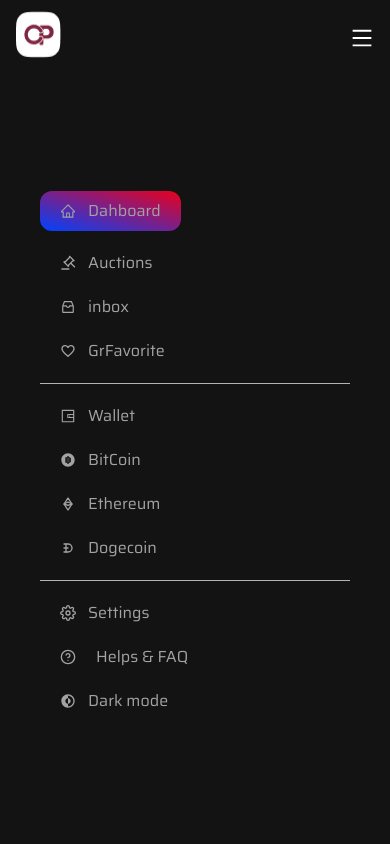
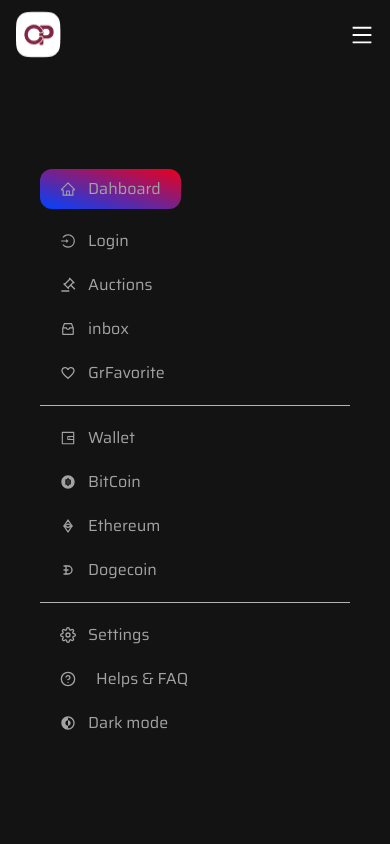
Before and after one commit to aimdexter/nft_landing, a Next.js app: page / in a window 390 px wide. Shown: the top 844 px of the page. Built offline with nearby package versions, Linux system fonts and the light colour scheme; no server answers.

Commit message:
fix: fixed the auth for mobile and google

```diff
--- a/components/navigation/NavbarMobile.jsx
+++ b/components/navigation/NavbarMobile.jsx
@@ -1,3 +1,4 @@
+import { signIn, signOut, useSession } from 'next-auth/react';
 import Image from 'next/image';
 import { useState } from 'react';
 import { IconContext } from 'react-icons';
@@ -5,6 +6,8 @@ import {
   AiOutlineClose,
   AiOutlineHome,
   AiOutlineInbox,
+  AiOutlineLogin,
+  AiOutlineLogout,
   AiOutlineMenu,
   AiOutlineWallet,
 } from 'react-icons/ai';
@@ -16,12 +19,13 @@ import { TbCurrencyDogecoin, TbCurrencyEthereum } from 'react-icons/tb';
 
 const NavbarMobile = () => {
   const [showNav, setShowNav] = useState(false);
+  const { data: session } = useSession();
 
   return (
     <>
       <nav className="fixed w-screen bg-bg1 top-0 z-50 lg:hidden flex items-center justify-between px-4 transition duration-500">
         <div className="z-50 flex justify-between w-screen py-2">
-          <div className="z-50 ">
+          <div className="z-50 flex items-center ">
             <Image
               loading="lazy"
               src="/images/logo.png"
@@ -29,6 +33,11 @@ const NavbarMobile = () => {
               width="53px"
               height="53px"
             />
+            {session ? (
+              <h1 className="text-gray1 font-bold">Hi {session.user.name}</h1>
+            ) : (
+              <h1 className="text-gray1 font-bold"></h1>
+            )}
           </div>
           <button className="z-10">
             {showNav ? (
@@ -56,6 +65,21 @@ const NavbarMobile = () => {
                 Dahboard
               </div>
             </div>
+            {!session ? (
+              <button onClick={() => signIn()} className="flex w-40 px-5 items-center gap-3">
+                <AiOutlineLogin />
+                <div href="/#home" className="">
+                  Login
+                </div>
+              </button>
+            ) : (
+              <button onClick={() => signOut()} className="flex w-40 px-5 items-center gap-3">
+                <AiOutlineLogout />
+                <div href="/#home" className="">
+                  Logout
+                </div>
+              </button>
+            )}
             <div className="flex w-40 px-5 items-center gap-3">
               <RiAuctionLine />
               <div href="/#home" className="">
@@ -125,7 +149,7 @@ const NavbarMobile = () => {
       </nav>
 
       {/* This is div is for making content goes after the menu */}
-      <div className="bg-red-500 h-[75px] lg:hidden"></div>
+      <div className="h-[75px] lg:hidden"></div>
     </>
   );
 };
--- a/components/navigation/UserMenu.jsx
+++ b/components/navigation/UserMenu.jsx
@@ -1,4 +1,4 @@
-import { signOut, useSession, signIn } from 'next-auth/react';
+import { signIn, signOut, useSession } from 'next-auth/react';
 import { AiOutlineLogin, AiOutlineLogout } from 'react-icons/ai';
 import { BiUserCircle } from 'react-icons/bi';
 import { RiWechatLine } from 'react-icons/ri';
@@ -18,9 +18,16 @@ const UserMenu = () => {
         />
       </div>
       <div className="text-3xl flex flex-row-reverse gap-5 text-gray1">
+        {!session ? (
+          <buton onClick={() => signIn()} className="flex flex-col gap-2 items-center">
+            <AiOutlineLogin />
+            <h1 className="text-sm">Login</h1>
+          </buton>
+        ) : (
+          <>
             <div className="flex items-center gap-2 flex-col">
               <BiUserCircle />
-          <h1 className="text-sm">Signed in as</h1>
+              <h1 className="text-sm">{session.user.name}</h1>
             </div>
             <div className="flex items-center gap-2 flex-col">
               <TbBellRinging />
@@ -34,10 +41,8 @@ const UserMenu = () => {
               <AiOutlineLogout />
               <h1 className="text-sm">Logout</h1>
             </buton>
-        <buton onClick={() => signIn()} className="flex flex-col gap-2 items-center">
-          <AiOutlineLogin />
-          <h1 className="text-sm">Login</h1>
-        </buton>
+          </>
+        )}
       </div>
     </div>
   );
```
Also changed, not shown: 1 other file (tests, documents, lock files or other folders). Lines whose indentation alone changed are shown as unchanged.
